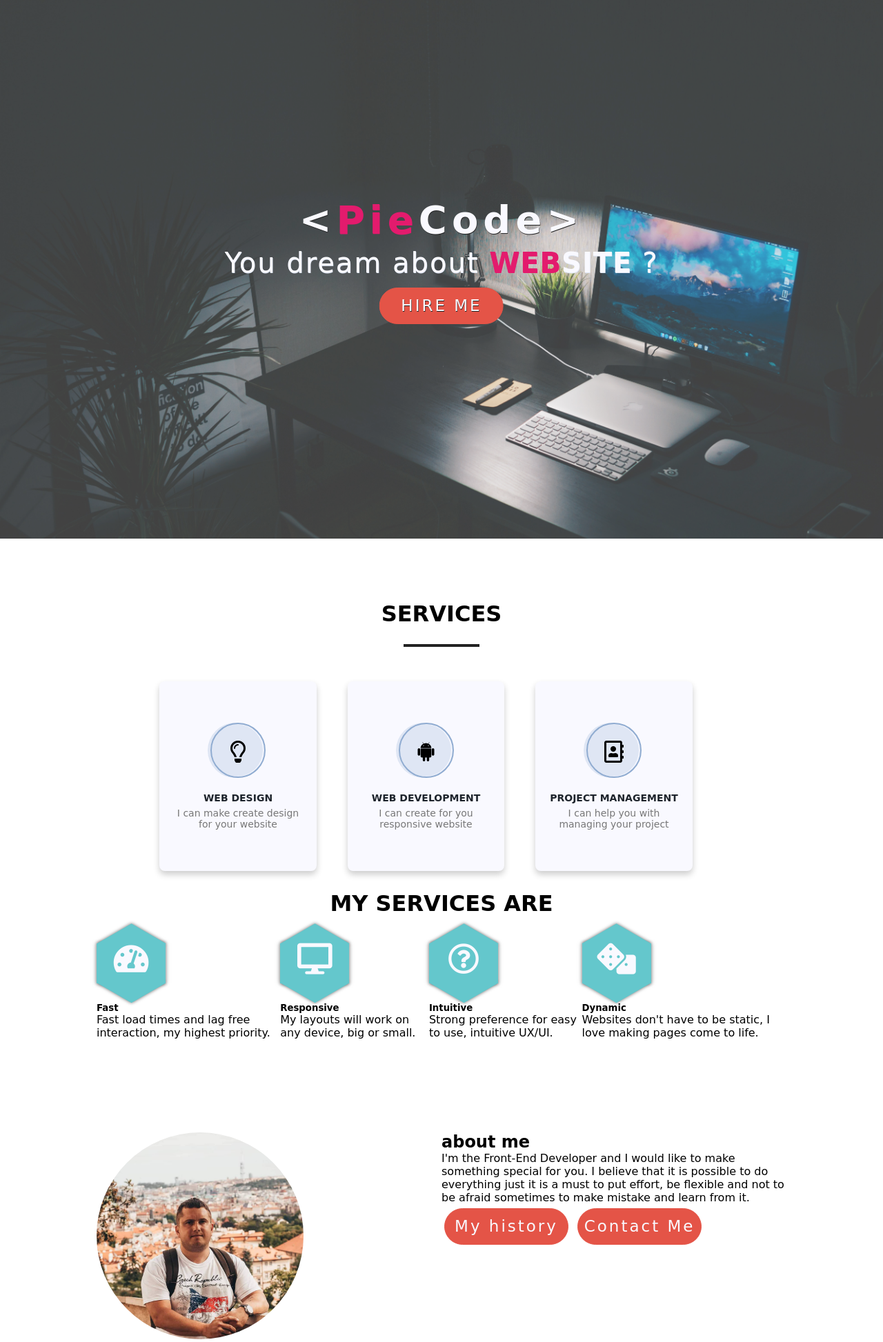
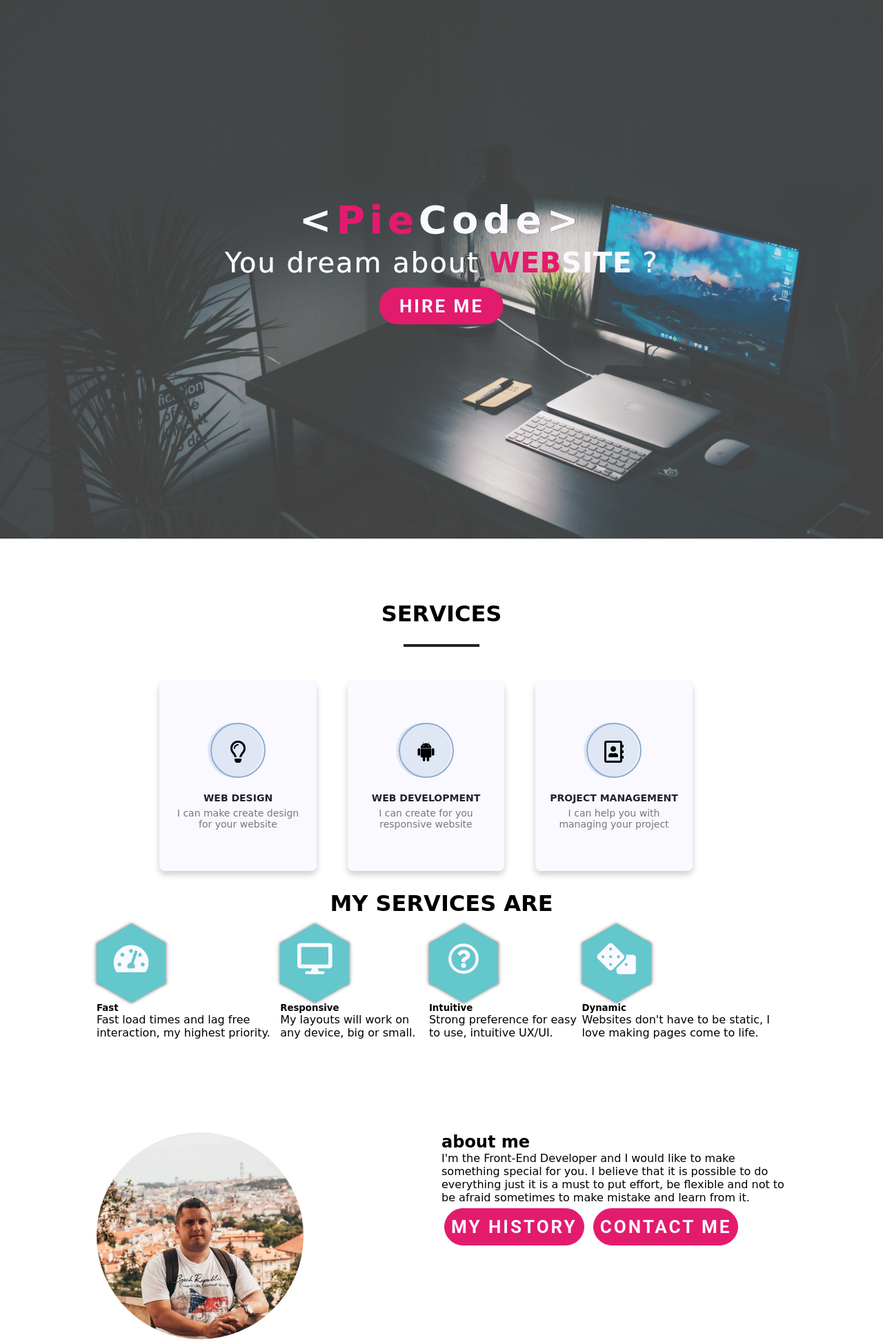
Before and after one commit to donataspiragis/aboutmee, a PHP site: page / in a window 1280 px wide. Shown: the part 19-1965 px from the top of the page at 69% size. Run offline with PHP 8.4, Linux system fonts and the light colour scheme.

Commit message:
Hero section final update #16

```diff
--- a/assets/button.css
+++ b/assets/button.css
@@ -1,28 +1,32 @@
 .btn {
     text-decoration: none;
+    text-transform: uppercase;
     min-width: 180px;
-    max-width: 230px;
+    max-width: 240px;
     display: inline-block;
-    padding: 13px 5px;
+    padding: 11px 9px;
     margin: 6px 4px;
     text-align: center;
-    font-size: 23px;
-    line-height: 25px;
+    font-size: 26px;
+    font-weight: 700;
+    line-height: 30px;
     letter-spacing: 3px;
-    border-radius: 36px;
+    text-shadow: 0.5px 0.5px var(--color-primary-shaded);
+    border-radius: 40px;
     border: 1px solid var(--color-secondary-light);
     cursor: pointer;
+    font-family: 'Roboto', sans-serif;
 }
 
 .btn-form {
-    background-color: var(--color-primary);
+    background-color: var(--color-primary-shaded);
     color: var(--color-secondary-light);
-    border: 1px solid var(--color-primary);
+    border: 1px solid var(--color-primary-shaded);
 }
 .btn-form:hover {
     background-color: var(--color-secondary-light);
-    border: 1px solid var(--color-primary);
-    color: var(--color-primary);
+    border: 1px solid var(--color-primary-shaded);
+    color: var(--color-primary-shaded);
     cursor: pointer;
 }
 
--- a/assets/main.css
+++ b/assets/main.css
@@ -11,6 +11,8 @@
     --color-blue: #64C7CC;
 }
 @import url('https://fonts.googleapis.com/css?family=Arima+Madurai:300,400,500,700&display=swap&subset=latin-ext');
+@import url('https://fonts.googleapis.com/css?family=Roboto:400,700&display=swap&subset=latin-ext" rel="stylesheet');
+
 body,
 body * {
     margin: 0;
```
